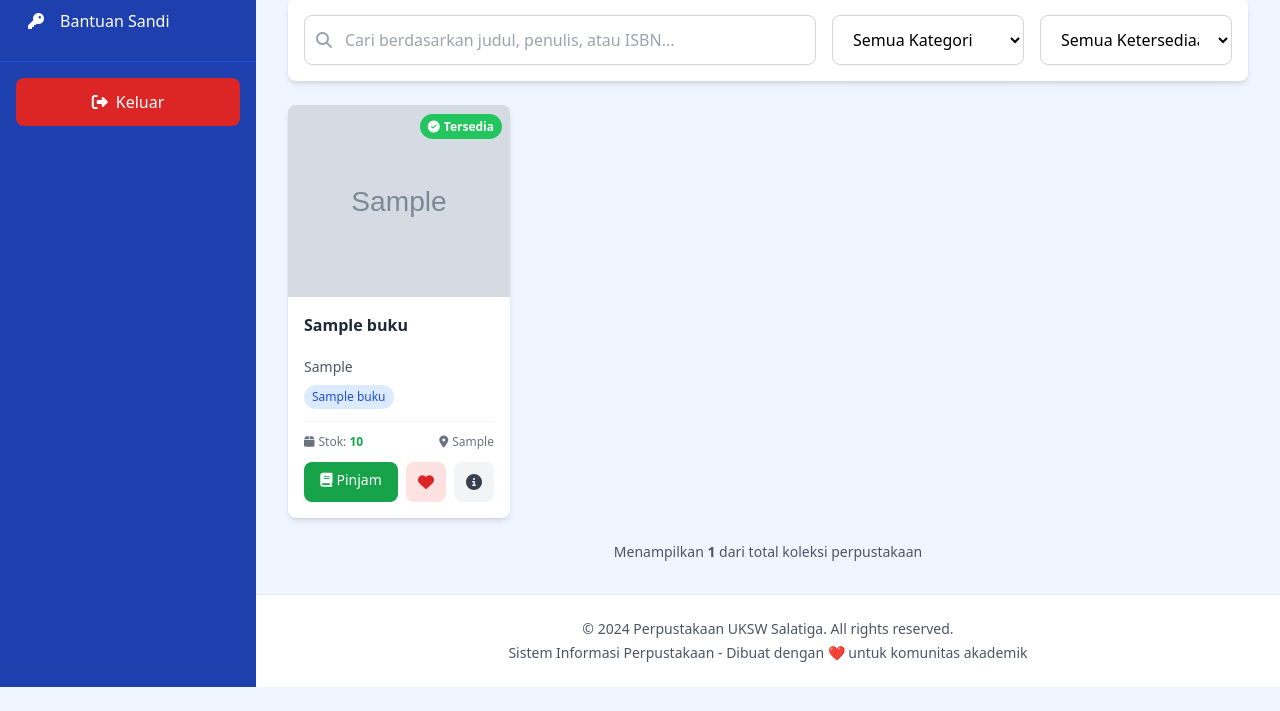
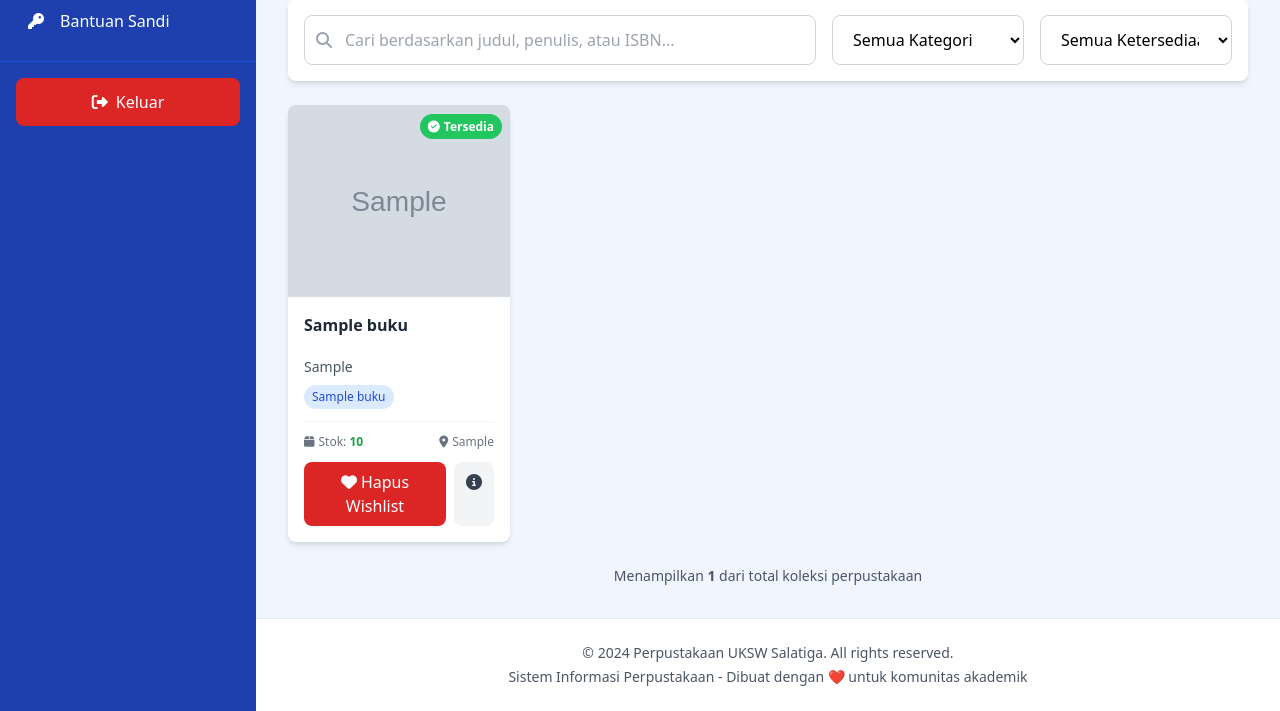
Before and after one commit to 682023025-wq/website_perpustakaan_uksw, a Flask app: page /anggota/katalog in a window 1280 px wide. Shown: the part 289-1000 px from the top of the page. Before the commit the page ends 976 px from the top, so only its background shows below. Run offline with Flask 3, Linux system fonts and the light colour scheme; a user stored in the database is signed in; tables that the repository leaves empty hold one stand-in row (values such as "Sample post"); grey boxes marked "Sample" are stand-in pictures; some libraries are stand-ins or nearby versions.

Commit message:
update branch

```diff
--- a/perpustakaan_uksw/templates/anggota/detail_buku.html
+++ b/perpustakaan_uksw/templates/anggota/detail_buku.html
@@ -113,7 +113,7 @@
                         </button>
                         {% else %}
                         <button type="submit"
-                                class="px-4 py-3 bg-purple-100 hover:bg-purple-200 text-purple-600 rounded-lg transition-colors font-medium"
+                                class="px-4 py-3 bg-purple-600 hover:bg-purple-700 text-white rounded-lg transition-colors font-medium"
                                 title="Tambah ke Wishlist">
                             <i class="far fa-heart mr-2"></i>Wishlist
                         </button>
--- a/perpustakaan_uksw/templates/anggota/katalog.html
+++ b/perpustakaan_uksw/templates/anggota/katalog.html
@@ -145,30 +145,25 @@
                 <!-- Action Buttons -->
                 <div class="flex gap-2">
                     {% if buku.stok_tersedia > 0 %}
-                    <!-- Buku tersedia - tampilkan tombol pinjam -->
-                    <a href="{{ url_for('anggota.detail_buku', id=buku.id) }}"
-                       class="flex-1 bg-green-600 hover:bg-green-700 text-white text-sm font-medium py-2 px-3 rounded-lg transition-colors text-center">
-                        <i class="fas fa-book mr-1"></i>Pinjam
-                    </a>
-                    <!-- Tombol Wishlist (langsung simpan) -->
-                    <form method="POST" action="{{ url_for('anggota.toggle_wishlist', id_buku=buku.id) }}" class="flex-shrink-0">
+                    <!-- Buku tersedia - tampilkan tombol Wishlist (langsung simpan) -->
+                    <form method="POST" action="{{ url_for('anggota.toggle_wishlist', id_buku=buku.id) }}" class="flex-1">
                         <input type="hidden" name="next_page" value="{{ url_for('anggota.katalog') }}">
                         {% if buku.id in wishlist_buku_ids %}
                         <button type="submit"
-                                class="px-3 py-2 bg-red-100 hover:bg-red-200 text-red-600 rounded-lg transition-colors"
+                                class="w-full px-3 py-2 bg-red-600 hover:bg-red-700 text-white rounded-lg transition-colors font-medium"
                                 title="Hapus dari Wishlist">
-                            <i class="fas fa-heart"></i>
+                            <i class="fas fa-heart mr-1"></i>Hapus Wishlist
                         </button>
                         {% else %}
                         <button type="submit"
-                                class="px-3 py-2 bg-purple-100 hover:bg-purple-200 text-purple-600 rounded-lg transition-colors"
+                                class="w-full px-3 py-2 bg-purple-600 hover:bg-purple-700 text-white rounded-lg transition-colors font-medium"
                                 title="Tambah ke Wishlist">
-                            <i class="far fa-heart"></i>
+                            <i class="far fa-heart mr-1"></i>Wishlist
                         </button>
                         {% endif %}
                     </form>
                     {% else %}
-                    <!-- Buku habis - tampilkan tombol reservasi -->
+                    <!-- Buku habis - tampilkan tombol Reservasi -->
                     <a href="{{ url_for('anggota.reservasi_saya') }}?id_buku={{ buku.id }}&action=reservasi_from_katalog"
                        class="flex-1 bg-orange-600 hover:bg-orange-700 text-white text-sm font-medium py-2 px-3 rounded-lg transition-colors text-center">
                         <i class="fas fa-bell mr-1"></i>Reservasi
@@ -178,13 +173,13 @@
                         <input type="hidden" name="next_page" value="{{ url_for('anggota.katalog') }}">
                         {% if buku.id in wishlist_buku_ids %}
                         <button type="submit"
-                                class="px-3 py-2 bg-red-100 hover:bg-red-200 text-red-600 rounded-lg transition-colors"
+                                class="px-3 py-2 bg-red-600 hover:bg-red-700 text-white rounded-lg transition-colors"
                                 title="Hapus dari Wishlist">
                             <i class="fas fa-heart"></i>
                         </button>
                         {% else %}
                         <button type="submit"
-                                class="px-3 py-2 bg-purple-100 hover:bg-purple-200 text-purple-600 rounded-lg transition-colors"
+                                class="px-3 py-2 bg-purple-600 hover:bg-purple-700 text-white rounded-lg transition-colors"
                                 title="Tambah ke Wishlist">
                             <i class="far fa-heart"></i>
                         </button>
```
Also changed, not shown: 1 other file.
